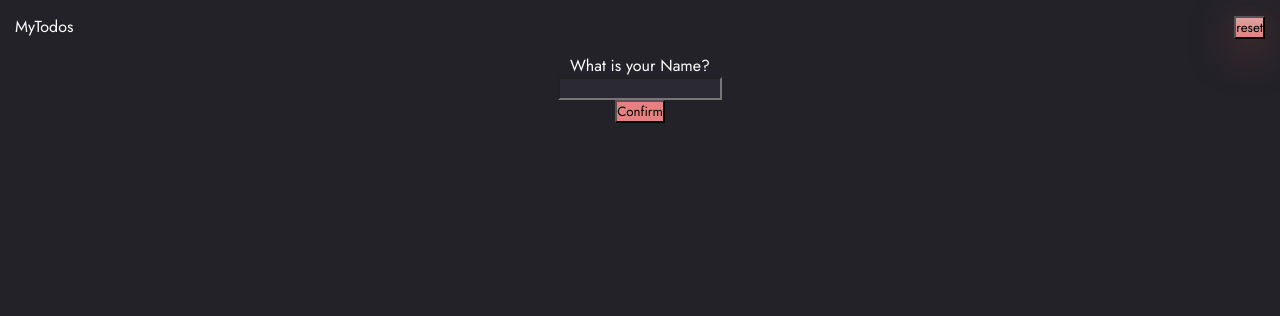
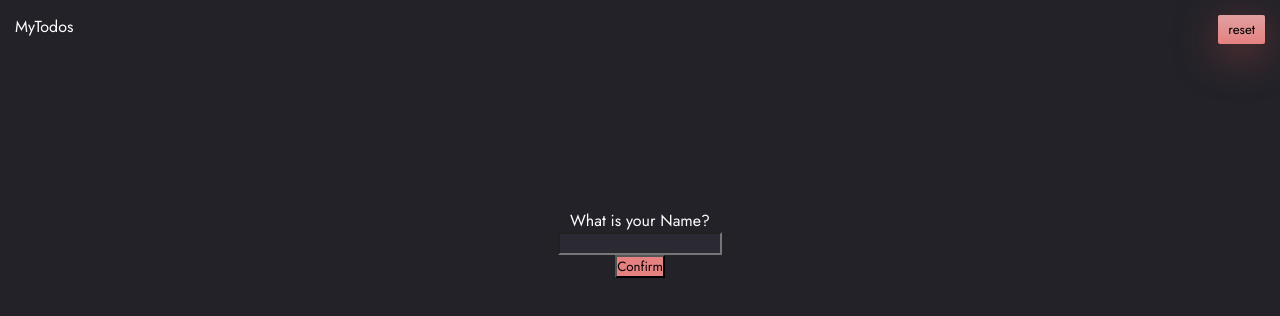
Before and after one commit to Andy-Reynolds/MyTodos-tech-test, a plain HTML site: page index.html in a window 1280 px wide. Drawn offline with Linux system fonts and the light colour scheme.

Commit message:
reset button styling

```diff
--- a/index.html
+++ b/index.html
@@ -20,7 +20,6 @@
 
   <div class="main">
     <div id="welcome-message">What is your Name?</div>
-    <div class="information-message"></div>
     <input type="text" id="name-input" class="input">
     <button id="confirm-name" class="button">Confirm</button>
 
--- a/style.scss
+++ b/style.scss
@@ -21,10 +21,18 @@
   display: flex;
   justify-content: space-between;
   padding: 15px;
+  margin-bottom: 150px;
+
+
 
   #reset-button {
     background-image: linear-gradient(180deg, #e1a0a0, #e58181);
     box-shadow: 0 10px 40px #6b3838;
+    border: none;
+    padding: 5px;
+    padding-left: 10px;
+    padding-right: 10px;
+    border-radius: 2px;
 
     &:hover {
       background-image: linear-gradient(180deg, #e2c1c1, #ea8282);
```
Also changed, not shown: dist/style.css.
